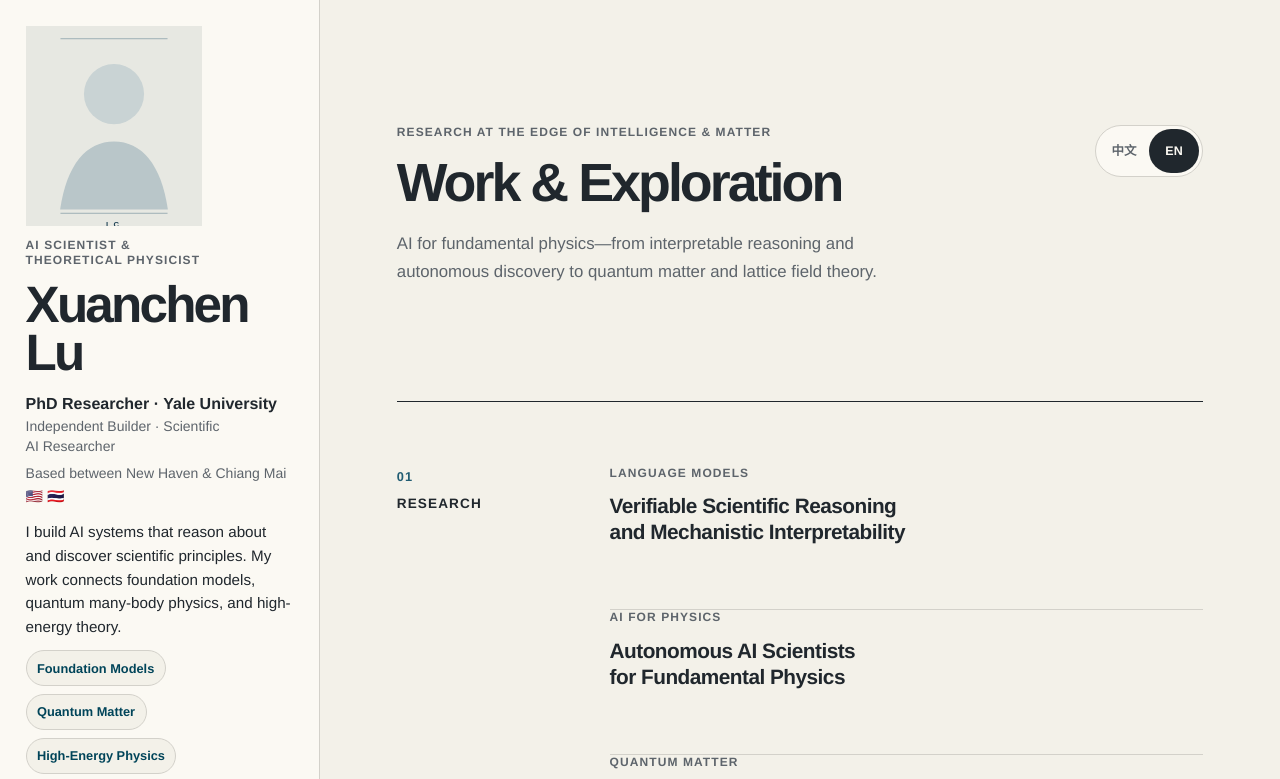
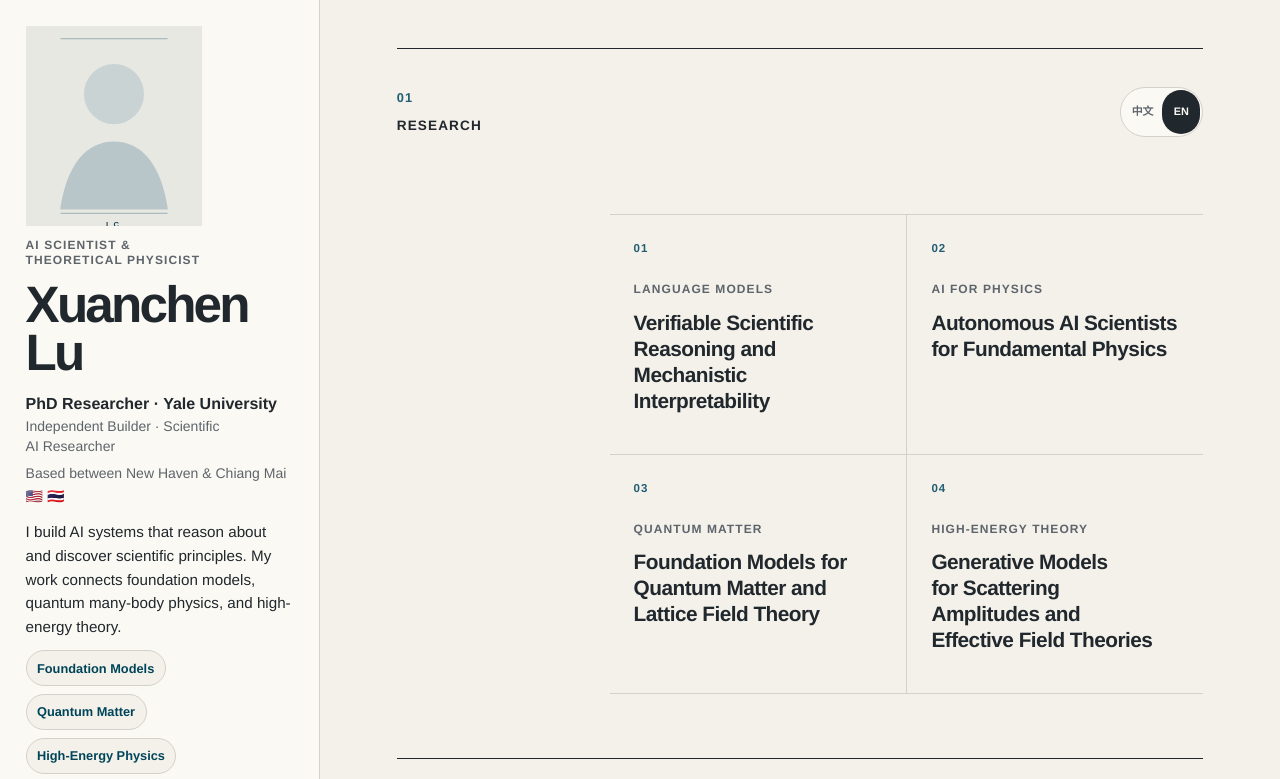
Before and after one commit to Redawn7/Redawn7.github.io, a website: page index.html in a window 1280 px wide. Shown: the top 779 px of the page. Drawn offline with Linux system fonts and the light colour scheme.

Commit message:
design: lead with four research directions

```diff
--- a/assets/app.js
+++ b/assets/app.js
@@ -1,5 +1,5 @@
-import { content } from "./content.js?v=20260813-2";
-import { STORAGE_KEY, detectLocale, persistLocale } from "./locale.js?v=20260813-2";
+import { content } from "./content.js?v=20260814-3";
+import { STORAGE_KEY, detectLocale, persistLocale } from "./locale.js?v=20260814-3";
 
 const byId = (id) => document.getElementById(id);
 
@@ -45,10 +45,11 @@ function demoAction(label) {
 }
 
 function renderResearch(items) {
-  const entries = items.map((direction) => {
+  const entries = items.map((direction, index) => {
     const entry = document.createElement("article");
     entry.className = "research-feature";
     entry.append(
+      textElement("p", "research-index", String(index + 1).padStart(2, "0")),
       textElement("p", "micro-label", direction.kicker),
       textElement("h4", "", direction.title),
     );
@@ -123,9 +124,6 @@ function applyLocale(locale, { persist = true } = {}) {
   renderSimpleList("focus-list", page.profile.focus);
   renderContacts(page.contacts);
 
-  setText("page-eyebrow", page.page.eyebrow);
-  setText("page-title", page.page.title);
-  setText("page-intro", page.page.intro);
   for (const key of ["research", "experience", "papers", "projects", "interests"]) {
     setText(`${key}-number`, page.sections[key].number);
     setText(`${key}-section-title`, page.sections[key].title);
--- a/assets/content.js
+++ b/assets/content.js
@@ -41,11 +41,6 @@ export const content = {
       { label: "Email", href: null },
       { label: "CV", href: null },
     ],
-    page: {
-      eyebrow: "Research at the edge of intelligence & matter",
-      title: "Work & Exploration",
-      intro: "AI for fundamental physics—from interpretable reasoning and autonomous discovery to quantum matter and lattice field theory.",
-    },
     sections: {
       research: { number: "01", title: "Research" },
       experience: { number: "02", title: "Experience" },
@@ -65,6 +60,10 @@ export const content = {
       {
         kicker: "Quantum matter",
         title: "Foundation Models for Quantum Matter and Lattice Field Theory",
+      },
+      {
+        kicker: "High-energy theory",
+        title: "Generative Models for Scattering Amplitudes and Effective Field Theories",
       },
     ],
     experience: [
@@ -119,11 +118,6 @@ export const content = {
       { label: "邮箱", href: null },
       { label: "简历", href: null },
     ],
-    page: {
-      eyebrow: "探索智能与物质的边界",
-      title: "研究、论文与开发",
-      intro: "面向基础物理的人工智能：从可解释推理与自主发现，到量子物质与格点场论。",
-    },
     sections: {
       research: { number: "01", title: "研究方向" },
       experience: { number: "02", title: "个人履历" },
@@ -143,6 +137,10 @@ export const content = {
       {
         kicker: "量子物质",
         title: "量子多体与格点场论基础模型",
+      },
+      {
+        kicker: "高能理论",
+        title: "散射振幅与有效场论生成模型",
       },
     ],
     experience: [
--- a/assets/styles.css
+++ b/assets/styles.css
@@ -279,22 +279,22 @@ h2 {
 .language-switch {
   display: inline-flex;
   flex: 0 0 auto;
-  padding: 0.2rem;
+  padding: 0.12rem;
   border: 1px solid var(--hairline);
   border-radius: 999px;
   background: var(--surface);
 }
 
 .language-switch button {
-  min-width: 50px;
-  min-height: 44px;
-  padding-inline: 0.75rem;
+  min-width: 38px;
+  min-height: 34px;
+  padding-inline: 0.55rem;
   border: 0;
   border-radius: 999px;
   color: var(--graphite-muted);
   background: transparent;
   cursor: pointer;
-  font-size: 0.78rem;
+  font-size: 0.68rem;
   font-weight: 600;
   transition: color 160ms var(--ease-out), background-color 160ms var(--ease-out);
 }
@@ -309,6 +309,15 @@ h2 {
   gap: var(--space-3);
   padding-block: clamp(2.25rem, 5vw, 4.5rem);
   border-block-start: 1px solid var(--graphite);
+}
+
+#research {
+  padding-block-start: clamp(1.5rem, 3vw, 2.75rem);
+}
+
+.research-toolbar {
+  display: flex;
+  justify-content: flex-end;
 }
 
 .section-key {
@@ -335,16 +344,26 @@ h2 {
 }
 
 .research-list {
+  display: grid;
   max-width: 48rem;
+  border-block: 1px solid var(--hairline);
 }
 
 .research-feature {
-  padding-block-start: clamp(2rem, 5vw, 4.5rem);
+  padding-block: 1.35rem;
 }
 
 .research-feature + .research-feature {
-  margin-block-start: clamp(2rem, 5vw, 4rem);
+  margin-block-start: 0;
   border-block-start: 1px solid var(--hairline);
+}
+
+.research-index {
+  margin-block-end: 1.5rem;
+  color: var(--blue);
+  font-size: 0.72rem;
+  font-weight: 700;
+  letter-spacing: 0.08em;
 }
 
 .research-feature h4 {
@@ -512,7 +531,28 @@ h2 {
   }
 
   .research-feature {
-    padding-block-start: 0;
+    padding: 1.5rem;
+  }
+
+  .research-toolbar,
+  .research-list {
+    grid-column: 2;
+  }
+
+  .research-list {
+    grid-template-columns: repeat(2, minmax(0, 1fr));
+  }
+
+  .research-feature + .research-feature {
+    border-block-start: 0;
+  }
+
+  .research-feature:nth-child(2n) {
+    border-inline-start: 1px solid var(--hairline);
+  }
+
+  .research-feature:nth-child(n + 3) {
+    border-block-start: 1px solid var(--hairline);
   }
 
   .paper-row {
--- a/index.html
+++ b/index.html
@@ -12,7 +12,7 @@
     <meta property="og:url" content="https://redawn7.github.io/">
     <link rel="canonical" href="https://redawn7.github.io/">
     <link rel="icon" href="./assets/avatar.svg" type="image/svg+xml">
-    <link rel="stylesheet" href="./assets/styles.css?v=20260813-2">
+    <link rel="stylesheet" href="./assets/styles.css?v=20260814-3">
     <script type="application/ld+json">
       {
         "@context": "https://schema.org",
@@ -27,7 +27,7 @@
         }
       }
     </script>
-    <script type="module" src="./assets/app.js?v=20260813-2"></script>
+    <script type="module" src="./assets/app.js?v=20260814-3"></script>
   </head>
   <body>
     <a class="skip-link" href="#work" id="skip-link">Skip to work</a>
@@ -66,28 +66,22 @@
       </aside>
 
       <main id="work" tabindex="-1">
-        <header class="work-header">
-          <div>
-            <p class="eyebrow" id="page-eyebrow">Research at the edge of intelligence &amp; matter</p>
-            <h2 id="page-title">Work &amp; Exploration</h2>
-            <p class="page-intro" id="page-intro">AI for fundamental physics—from interpretable reasoning and autonomous discovery to quantum matter and lattice field theory.</p>
-          </div>
-
-          <div class="language-switch" data-language-switch role="group" aria-label="Choose language">
-            <button type="button" data-locale="zh" lang="zh-CN">中文</button>
-            <button type="button" data-locale="en" class="is-active" aria-pressed="true">EN</button>
-          </div>
-        </header>
-
         <section class="indexed-section" id="research" aria-labelledby="research-section-title">
           <header class="section-key">
             <span id="research-number">01</span>
             <h3 id="research-section-title">Research</h3>
           </header>
+          <div class="research-toolbar">
+            <div class="language-switch" data-language-switch role="group" aria-label="Choose language">
+              <button type="button" data-locale="zh" lang="zh-CN">中文</button>
+              <button type="button" data-locale="en" class="is-active" aria-pressed="true">EN</button>
+            </div>
+          </div>
           <div class="research-list" id="research-list">
-            <article class="research-feature"><p class="micro-label">Language models</p><h4>Verifiable Scientific Reasoning and Mechanistic Interpretability</h4></article>
-            <article class="research-feature"><p class="micro-label">AI for physics</p><h4>Autonomous AI Scientists for Fundamental Physics</h4></article>
-            <article class="research-feature"><p class="micro-label">Quantum matter</p><h4>Foundation Models for Quantum Matter and Lattice Field Theory</h4></article>
+            <article class="research-feature"><p class="research-index">01</p><p class="micro-label">Language models</p><h4>Verifiable Scientific Reasoning and Mechanistic Interpretability</h4></article>
+            <article class="research-feature"><p class="research-index">02</p><p class="micro-label">AI for physics</p><h4>Autonomous AI Scientists for Fundamental Physics</h4></article>
+            <article class="research-feature"><p class="research-index">03</p><p class="micro-label">Quantum matter</p><h4>Foundation Models for Quantum Matter and Lattice Field Theory</h4></article>
+            <article class="research-feature"><p class="research-index">04</p><p class="micro-label">High-energy theory</p><h4>Generative Models for Scattering Amplitudes and Effective Field Theories</h4></article>
           </div>
         </section>
 
```
Also changed, not shown: tests/browser-acceptance.cjs (+3 -3 lines), tests/content.test.mjs (+2 -2 lines).
